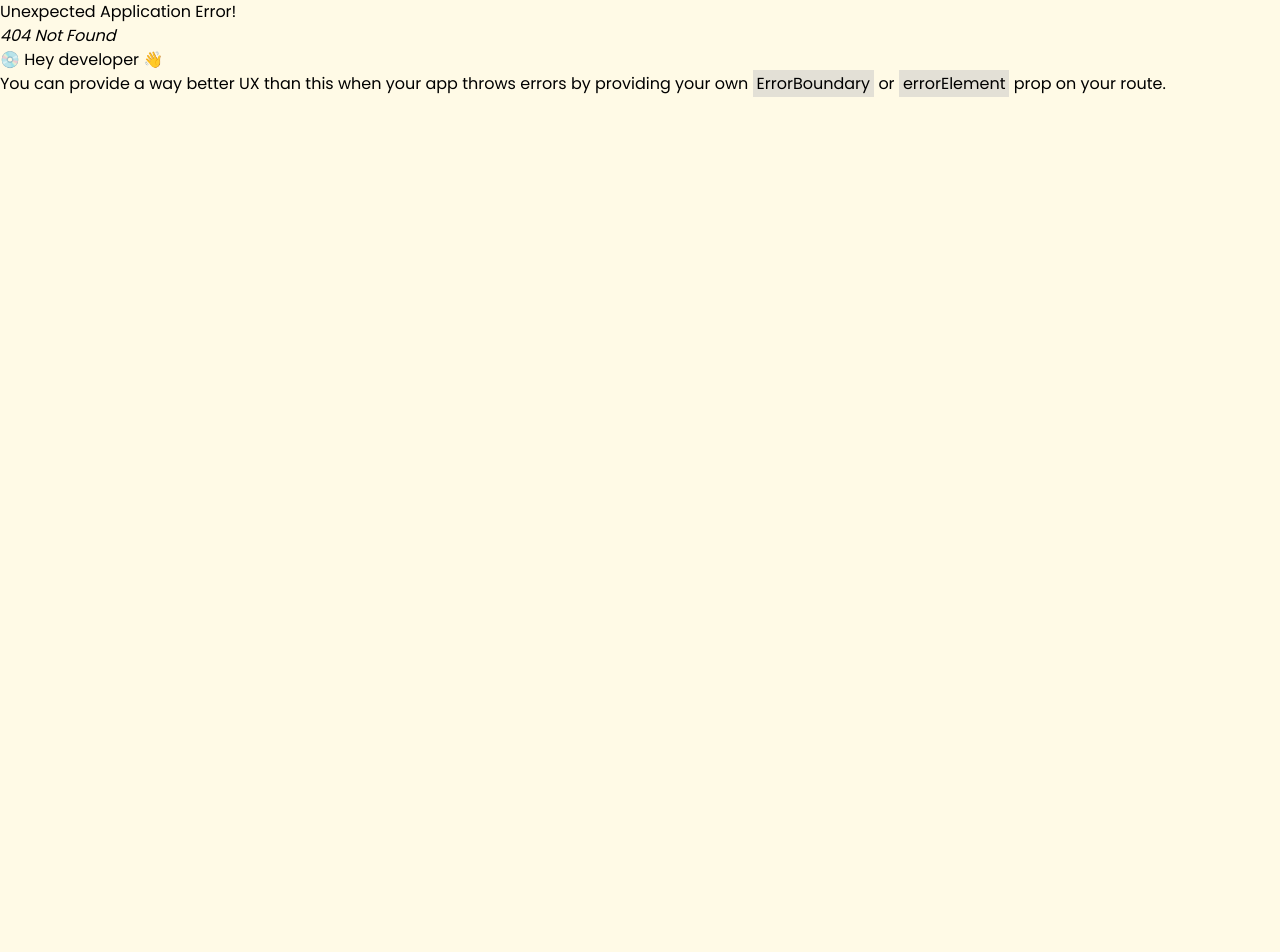
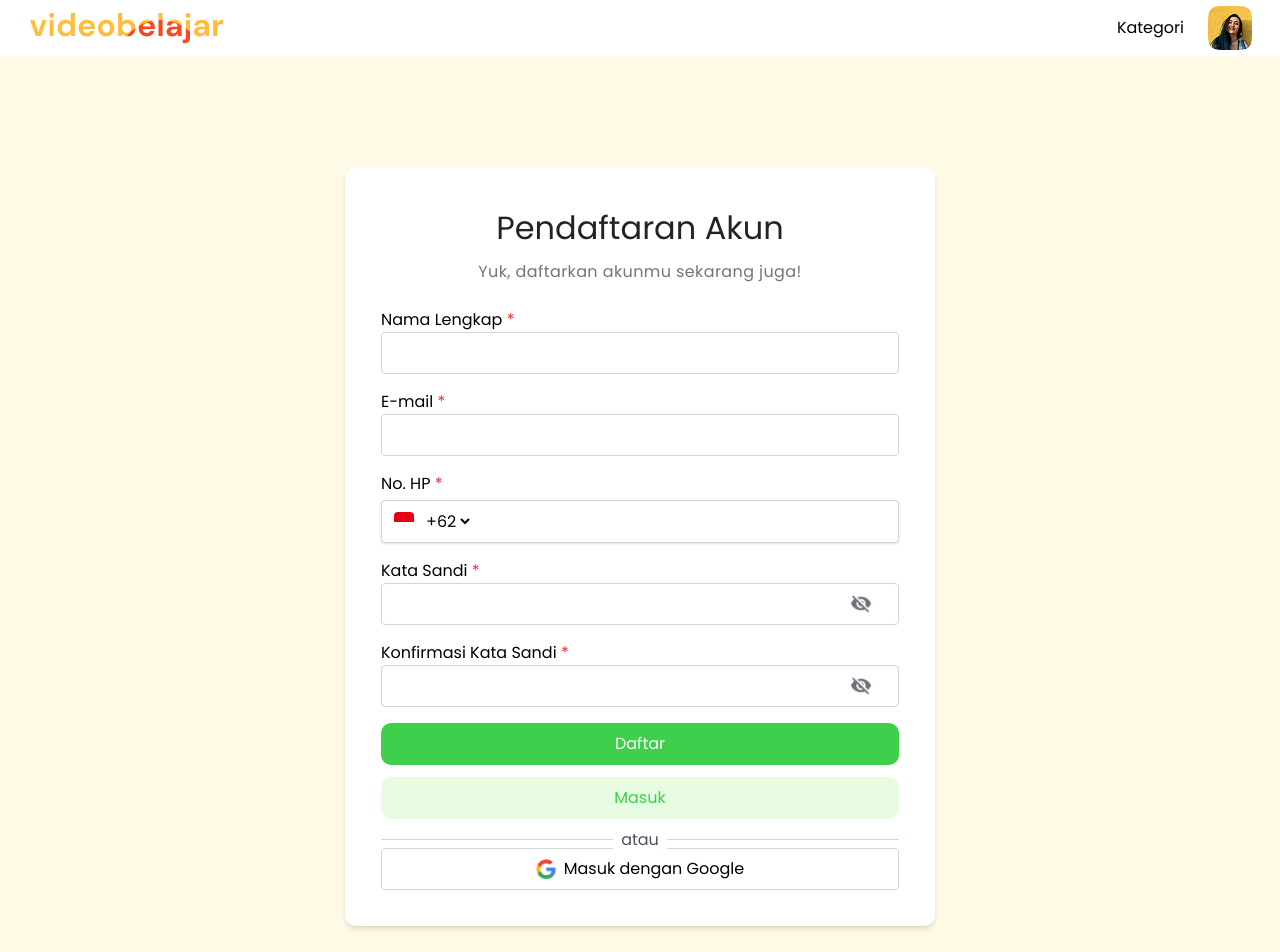
Before and after one commit to Aldihrjntn/Mission_8_adv_FE_2, a React (Vite) app: page /register in a window 1280 px wide. Before the commit this address had no page. Shown: the top 952 px of the page. Before the commit the page ends 800 px from the top, so only its background shows below. Built offline with nearby package versions, Linux system fonts and the light colour scheme.

Commit message:
add-page-register

```diff
--- a/src/main.jsx
+++ b/src/main.jsx
@@ -1,6 +1,5 @@
 import { StrictMode } from 'react'
 import { createRoot } from 'react-dom/client'
-// import './index.css'
 import App from './App.jsx'
 
 
--- a/src/pages/Login.jsx
+++ b/src/pages/Login.jsx
@@ -1,3 +1,4 @@
+import { useNavigate } from 'react-router-dom'
 import EyeIcon from '../assets/images/mideye.png'
 import GoogleLogo from '../assets/images/logos_google-icon.png'
 import Navbar from '../components/organisems/navbar'
@@ -5,10 +6,26 @@ import Navbar from '../components/organisems/navbar'
 
 function App() {
 
-  const peringatan = (e) => {
-    e.preventDefault()
-    alert("Form disubmit.")
+  const navigate = useNavigate()
+
+const handleLogin = (e) => {
+  e.preventDefault()
+
+  const email = document.getElementById('email').value
+  const password = document.getElementById('password').value
+
+  // Cek login sederhana
+  if (email === 'admin@example.com' && password === '123456') {
+    // Simpan user ke localStorage
+    localStorage.setItem('user', JSON.stringify({ email }))
+
+    // Navigasi ke halaman home
+    navigate('/home')
+  } else {
+    alert('Email atau password salah!')
   }
+}
+
 
   const loginWithGoogle = () => {
     alert("Login dengan Google.")
@@ -31,7 +48,7 @@ function App() {
           <h1 className="text-[32px] font-normal text-[#222325] text-center leading-[110%] mb-2">Masuk Ke Akun</h1>
           <h2 className="text-[16px] text-[#333333AD] text-center mb-6 font-normal tracking-wide">Yuk, lanjutin belajarmu di Videobelajar.</h2>
 
-          <form onSubmit={peringatan}>
+          <form onSubmit={handleLogin}>
             <label htmlFor="email" className="block text-[16px] tracking-wide font-normal font-dmsans mb-1">E-mail <span className="text-red-500">*</span></label>
             <input type="email" id="email" required className="w-full px-3 py-2 border border-gray-300 rounded mb-3 text-[16px]" />
 
@@ -47,7 +64,8 @@ function App() {
 
             <button type="submit" className="w-full h-[42px] bg-[#3ecf4c] text-white rounded-[10px] font-poppins mb-3">Masuk</button>
 
-            <button type="button" onClick={() => (window.location.href = 'Daftar.html')} className="w-full h-[42px] bg-[#E2FCD9CC] text-[#3ecf4c] rounded-[10px] font-poppins mb-3">Daftar</button>
+            <button type="button" onClick={() => navigate('/register')} className="w-full h-[42px] bg-[#E2FCD9CC] text-[#3ecf4c] rounded-[10px] font-poppins mb-3">
+              Daftar</button>
 
             {/* Divider */}
             <div className="w-full border-t border-gray-300 text-center relative my-4">
--- a/src/pages/Register.jsx
+++ b/src/pages/Register.jsx
@@ -0,0 +1,79 @@
+import React from 'react'
+import { useNavigate } from 'react-router-dom'
+import EyeIcon from '../assets/images/mideye.png'
+import GoogleLogo from '../assets/images/logos_google-icon.png'
+import Ina from '../assets/images/INA.png'
+import Navbar from '../components/organisems/navbar'
+
+
+
+export default function Register() {
+    const navigate = useNavigate()
+
+  return (
+    <>
+    <Navbar />
+     <div className="min-h-screen flex items-center justify-center">
+      <main className="bg-white w-full max-w-[590px] p-9 rounded-[10px] shadow-md mt-28 mb-10">
+        <header className="mb-6 text-center">
+          <h1 className="text-[32px] text-[#222325] mb-2 font-normal">Pendaftaran Akun</h1>
+          <h2 className="text-[16px] text-[#333333AD] font-normal tracking-wide">Yuk, daftarkan akunmu sekarang juga!</h2>
+        </header>
+
+        <form onsubmit="return peringatan()" action="index.html" className="space-y-4">
+          <div>
+            <label forHtml="Nama-Lengkap" className="block text-[16px] font-normal">Nama Lengkap <span className="text-red-500">*</span></label>
+            <input type="text" id="Nama-Lengkap" name="Nama-Lengkap" required className="w-full px-3 py-2 border border-gray-300 rounded text-[16px]" />
+          </div>
+
+          <div>
+            <label forHtml="E-mail" className="block text-[16px] font-normal">E-mail <span className="text-red-500">*</span></label>
+            <input type="email" id="E-mail" name="E-mail" required className="w-full px-3 py-2 border border-gray-300 rounded text-[16px]" />
+          </div>
+
+          <div>
+            <label forHtml="NoHP" className="block text-[16px] font-normal mb-1">No. HP <span className="text-red-500">*</span></label>
+            <div className="flex items-center gap-2 border border-gray-300 rounded px-3 py-2 bg-white shadow-sm">
+              <img src= {Ina} alt="ID" className="w-5 h-auto rounded-sm" />
+              <select name="countryCode" id="countryCode" className="border-none bg-transparent outline-none">
+                <option value="62">+62</option>
+              </select>
+              <input type="tel" id="NoHP" name="NoHP" required className="flex-1 border-none outline-none text-[16px]" />
+            </div>
+          </div>
+
+          <div>
+            <label forHtml="password" className="block text-[16px] font-normal">Kata Sandi <span className="text-red-500">*</span></label>
+            <div className="relative">
+              <input type="password" id="password" name="password" required className="w-full px-3 py-2 border border-gray-300 rounded text-[16px]" />
+              <img id="eyeIcon" onClick="togglePassword()" src= {EyeIcon} alt="tampilkan kata sandi" className="absolute right-7 top-1/2 transform -translate-y-1/2 cursor-pointer w-5" />
+            </div>
+          </div>
+
+          <div>
+            <label forHtml="konfirmasiPassword" className="block text-[16px] font-normal">Konfirmasi Kata Sandi <span className="text-red-500">*</span></label>
+            <div className="relative">
+              <input type="password" id="konfirmasiPassword" name="konfirmasiPassword" required className="w-full px-3 py-2 border border-gray-300 rounded text-[16px]" />
+              <img id="eyeIcon" onClick="togglePassword()" src= {EyeIcon} alt="tampilkan kata sandi" className="absolute right-7 top-1/2 transform -translate-y-1/2 cursor-pointer w-5" />
+            </div>
+          </div>
+
+          <div className="space-y-3">
+            <button type="submit" className="w-full h-[42px] bg-[#3ecf4c] text-white rounded-[10px]">Daftar</button>
+            <button type="button" onClick={() => navigate('/login')} className="w-full h-[42px] bg-[#E2FCD9CC] text-[#3ecf4c] rounded-[10px]">Masuk</button>
+
+            <div className="w-full border-t border-gray-300 text-center relative my-2">
+              <span className="bg-white px-2 text-[#4A505C] text-[16px] font-normal absolute left-1/2 transform -translate-x-1/2 -top-3">atau</span>
+            </div>
+
+            <button type="button" onClick="loginWithGoogle()" className="w-full flex items-center justify-center gap-2 px-4 py-2 border border-gray-300 rounded">
+              <img src={GoogleLogo} alt="Google Logo" className="w-5 h-5" />
+              <span className="text-[16px]">Masuk dengan Google</span>
+            </button>
+          </div>
+        </form>
+      </main>
+    </div>
+    </>
+  )
+}
--- /dev/null
+++ b/src/routes/ProtectedRoute.jsx
@@ -0,0 +1,13 @@
+import React from 'react'
+import {Navigate} from 'react-router-dom'
+
+ const ProtectedRoute = ({children}) => {
+    const userData = localStorage.getItem('email')
+
+    if (!userData) {
+    return <Navigate to="/login" replace/>
+    }
+    return children
+}
+
+export default ProtectedRoute
--- a/src/routes/index.jsx
+++ b/src/routes/index.jsx
@@ -1,13 +1,26 @@
 import { createBrowserRouter } from "react-router-dom";
 import Login from "../pages/login";
 import Home from "../pages/Home";
+import Register from "../pages/Register";
+import ProtectedRoute from "../routes/ProtectedRoute";
 
 export const router = createBrowserRouter([
-    {path: "/",
-     element: <Home />
+    {
+     path: "/",
+     element: (
+        <ProtectedRoute>
+            <Home />
+        </ProtectedRoute>
+     )
     },
 
-    {path: "/login",
+    {
+     path: "/login",
      element: <Login />
     },
+
+    {
+     path: "/register",
+     element: <Register />
+    }
 ])
```
